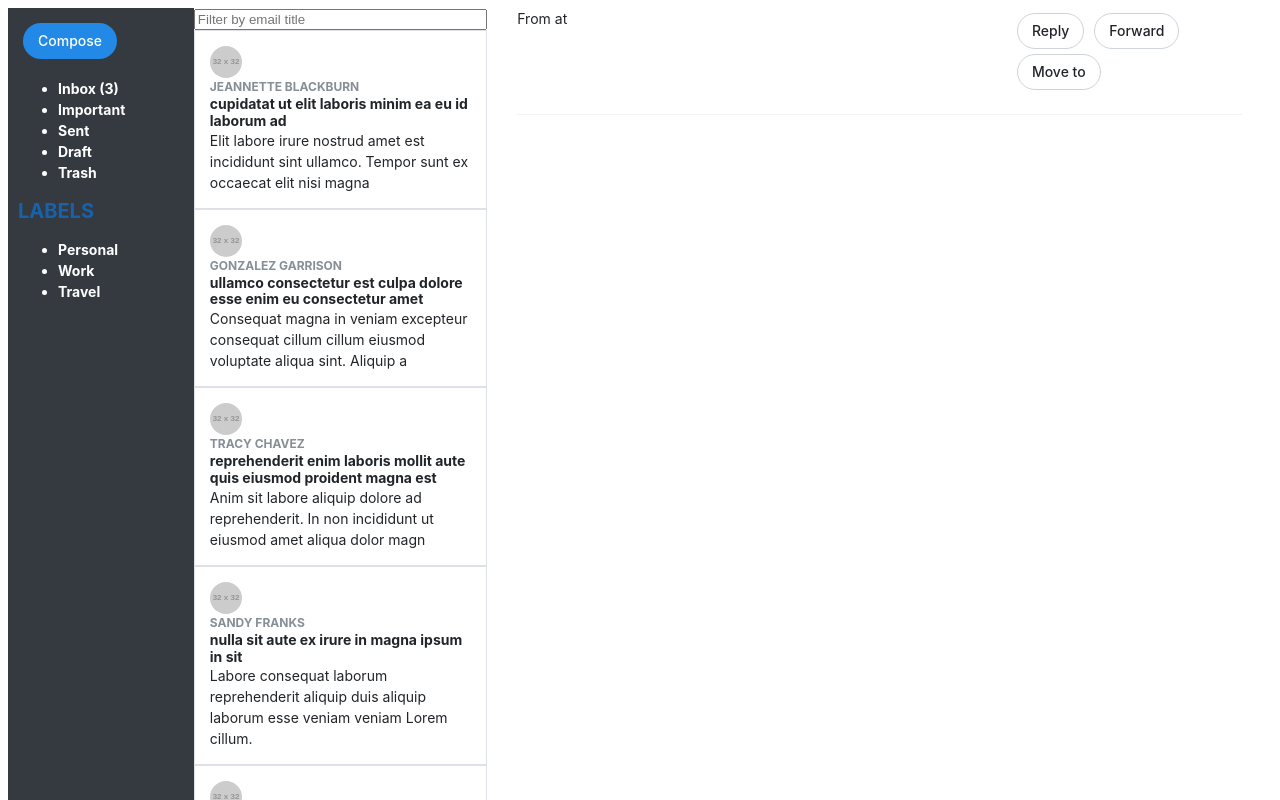
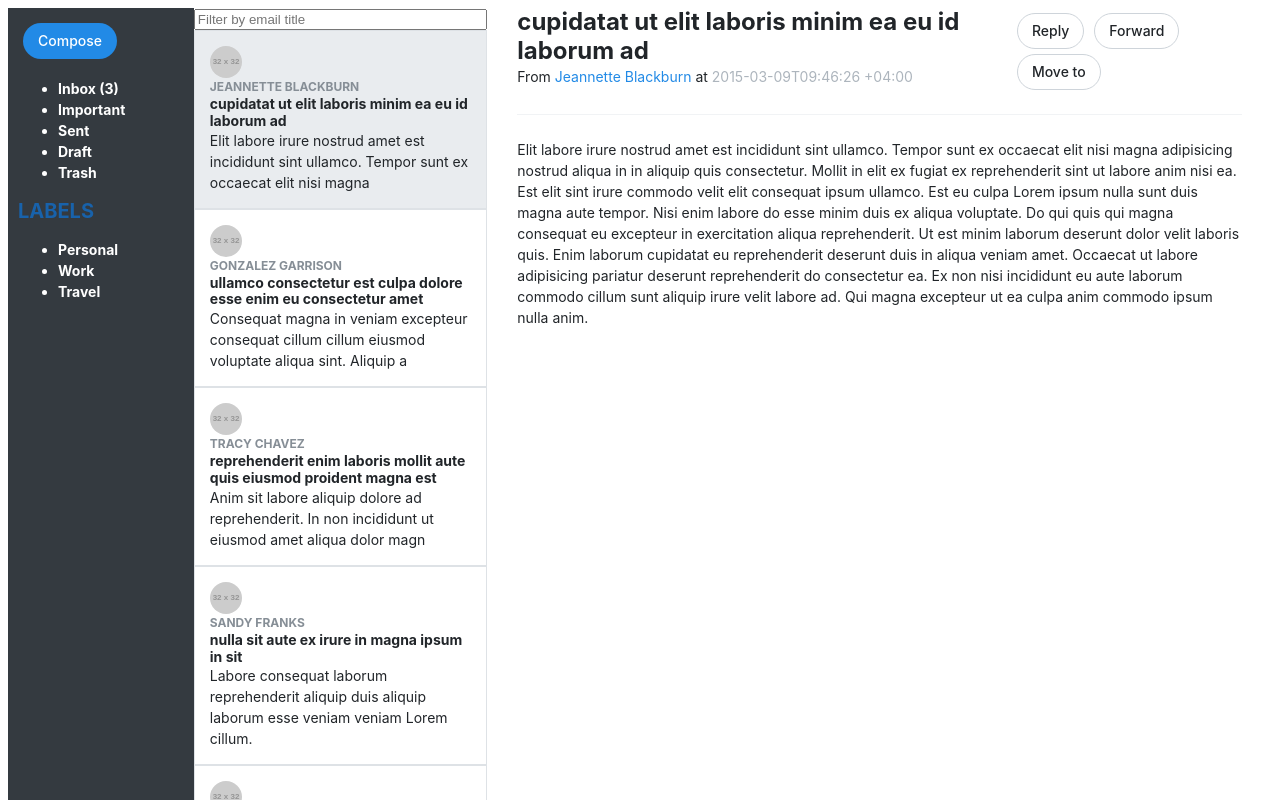
Before and after one commit to marclevetin/progressUI-email-inbox-mockup, a React (Create React App) app: page / in a window 1280 px wide. Shown: the top 800 px of the page. Built offline with nearby package versions, Linux system fonts and the light colour scheme.

Commit message:
added default email id so that the page will always show something without user interavtion

```diff
--- a/src/App.js
+++ b/src/App.js
@@ -14,7 +14,8 @@ class App extends Component {
 
   componentDidMount() {
     this.setState({
-      data: allTheThings
+      data: allTheThings,
+      activeEmailId: allTheThings[0]._id
     })
   }
 
@@ -27,7 +28,7 @@ class App extends Component {
 
   render() {
     const showEmailDetail = (this.state.activeEmailId) ? this.state.data.filter(email => email._id === this.state.activeEmailId)[0] : '';
-    const numberUnReadEmails = this.state.data.filter(email => email.isUnread).length
+    const numberUnReadEmails = this.state.data.filter(email => email.isUnread).length;
 
     return (
       <div className="grid-half">
```
Also changed, not shown: 1 other file (tests, documents, lock files or other folders).
